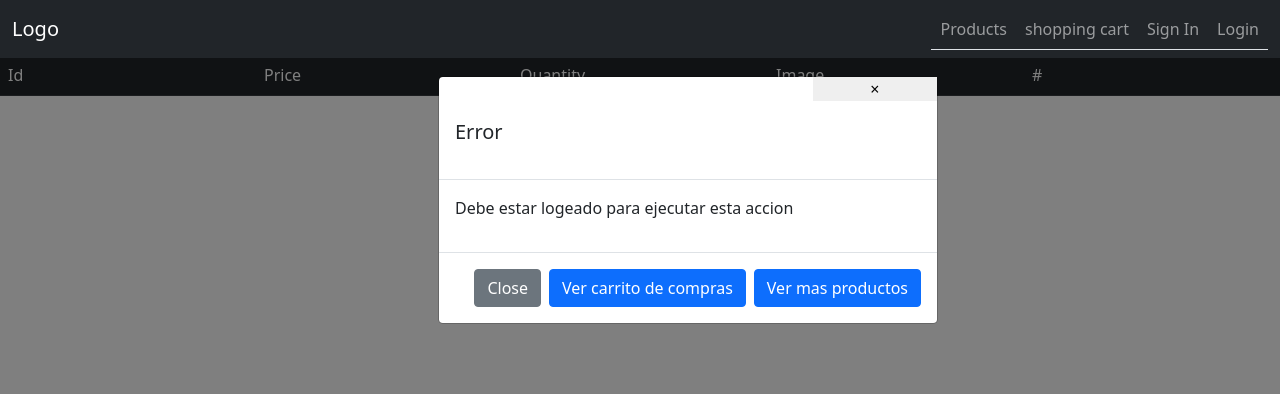
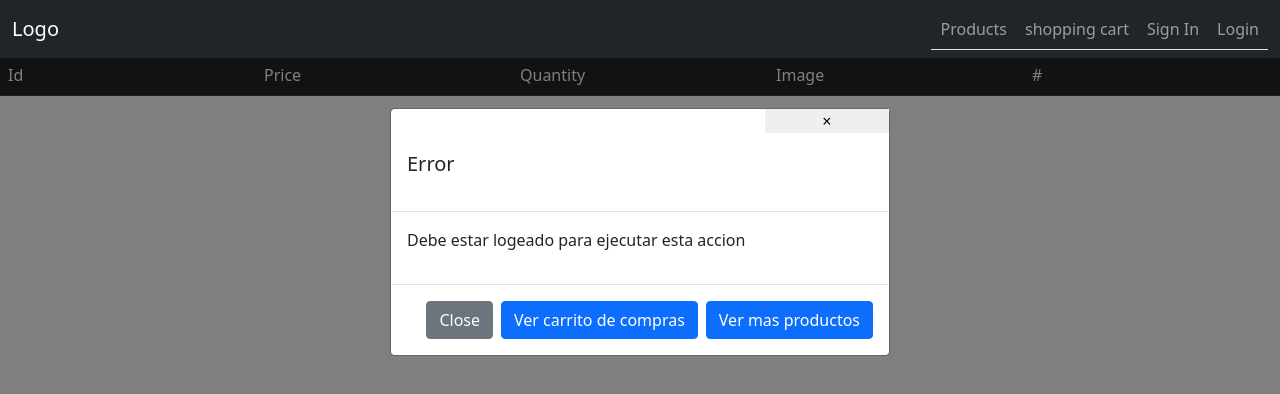
Before and after one commit to xXangel9Xx/ecommerceReact, a React (Create React App) app in the folder commerce/: page /createOrder in a window 1280 px wide. Both pictures are taken after a click on the button "Success". Shown: the top 394 px of the page. Built offline with nearby package versions, Linux system fonts and the light colour scheme.

Commit message:
add class to line 74

```diff
--- a/commerce/src/pages/createOrder/createOrder.jsx
+++ b/commerce/src/pages/createOrder/createOrder.jsx
@@ -71,7 +71,7 @@ const CreateOrder = () => {
 
                 <>
 
-                    <div className="modal fade m-5" id="exampleModal" tabindex="-1" role="dialog" aria-labelledby="exampleModalLabel" aria-hidden="true">
+                    <div className="modal-class modal fade" id="exampleModal" tabindex="-1" role="dialog" aria-labelledby="exampleModalLabel" aria-hidden="true">
                         <div className="modal-dialog" role="document">
                             <div className="modal-content">
                                 <button type="button" className="close w-25 ms-auto" data-dismiss="modal" aria-label="Close">
```
